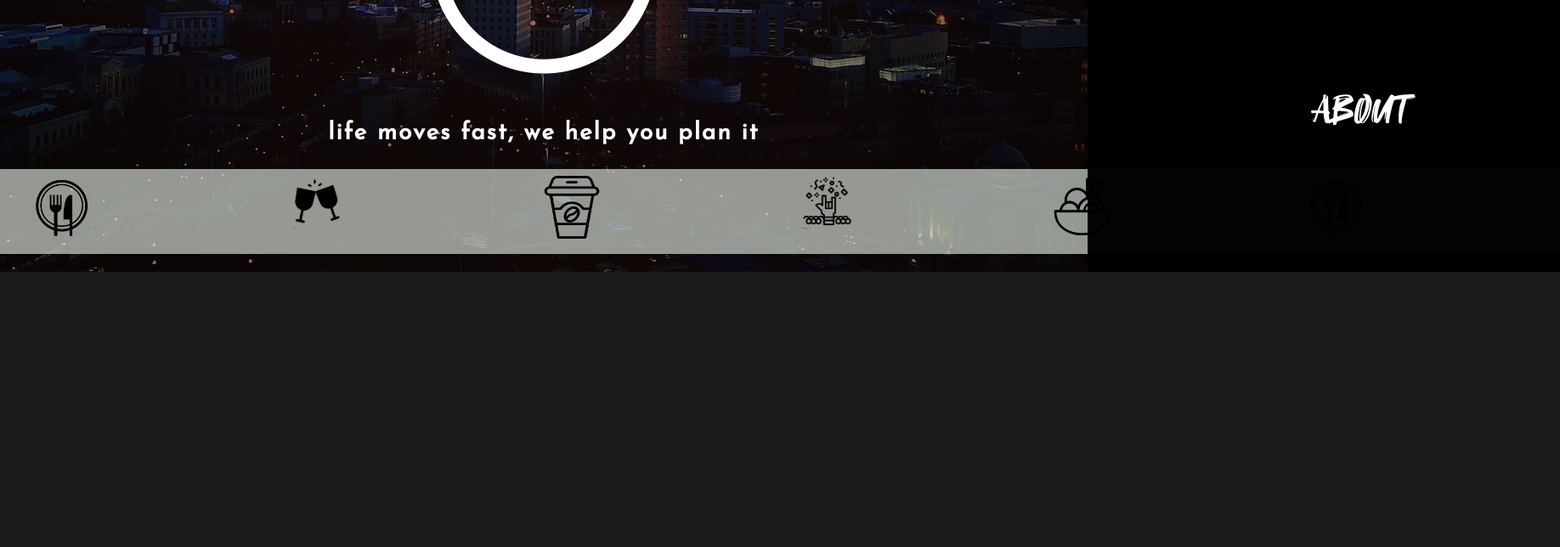
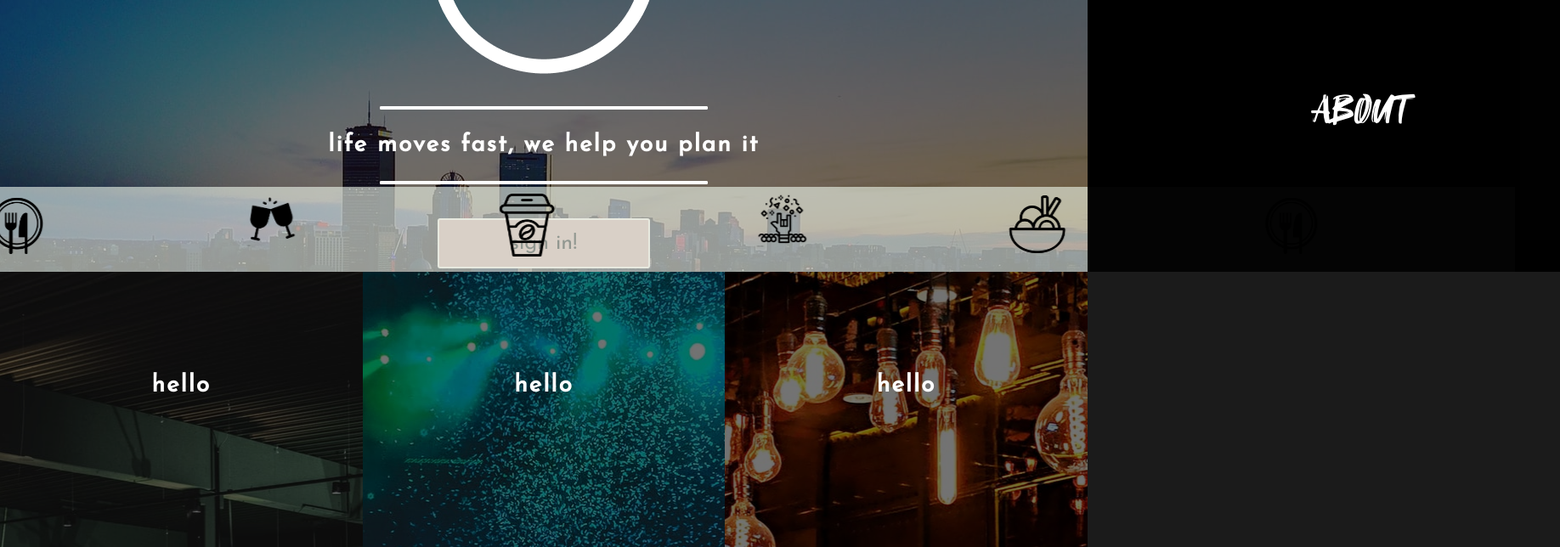
Before and after one commit to ryan-christopher/cs411-planit, a React (Create React App) app in the folder frontend/demo/: page / in a window 1280 px wide. Shown: the part 480-1124 px from the top of the page at 85% size, 1836 px wide, since content can reach past the window. Before the commit the page ends 800 px from the top, so only its background shows below. Built offline with nearby package versions, Linux system fonts and the light colour scheme.

Commit message:
sign in btn fix, started landing page 2nd section

```diff
--- a/frontend/demo/package.json
+++ b/frontend/demo/package.json
@@ -7,6 +7,7 @@
     "@testing-library/react": "^12.1.4",
     "@testing-library/user-event": "^13.5.0",
     "axios": "^0.26.1",
+    "gsap": "^3.10.2",
     "jquery": "^3.6.0",
     "react": "^18.0.0",
     "react-dom": "^18.0.0",
--- /dev/null
+++ b/frontend/demo/src/components/Signup.js
@@ -0,0 +1,143 @@
+import React from 'react'
+import $ from "jquery";
+import TweenMax from "gsap";
+import { Link } from 'react-router-dom';
+import { Power2, Power3, Elastic } from 'gsap';
+import "../style/signup.css";
+
+
+
+
+var viewportOffset = {
+    x: 0,
+    y: $(window).scrollTop()
+};
+
+
+var Magnet = function (elements) {
+    elements.each(function () {
+        var element = $(this);
+        var isMagnetic = false;
+        var isTransformed;
+        var max = element.attr("offset-hover-max") || .7;
+        var min = element.attr("offset-hover-min") || .5;
+
+        function grap(dx, dy) {
+            TweenMax.to(element, 0.3, { x: 0.6 * dx, y: 0.6 * dy, rotation: 0.07 * dx, ease: Power2.easeOut });
+        };
+
+        function reset() {
+            TweenMax.to(element, .7, { x: 0, y: 0, scale: 1, rotation: 0, ease: Elastic.easeOut });
+        };
+
+        $(window).on("mousemove", function (e) {
+            var mouse = {
+                x: e.clientX,
+                y: e.clientY - viewportOffset.y
+            };
+
+
+            var maxDistance = isMagnetic ? max : min;
+
+            var width = element.outerWidth();
+            var height = element.outerHeight();
+            var offset = element.offset();
+            var center = {
+                x: offset.left + width / 2,
+                y: offset.top + height / 2
+            };
+
+            var dx = mouse.x - center.x;
+            var dy = mouse.y - center.y;
+
+            isTransformed = false;
+
+            if ((Math.sqrt(dx * dx + dy * dy) < width * maxDistance) && (window.pageYOffset === 0)) {
+                isTransformed = true;
+                if (!isMagnetic) isMagnetic = true;
+                grap(dx, dy);
+
+            }
+
+            if (!isTransformed && isMagnetic) {
+                reset();
+                isMagnetic = false;
+            }
+        });
+    });
+};
+var i = 0;
+$(document).on("mouseenter mouseleave", '.magnet-btn', function (e) {
+    if (i === 0) {
+        var btn = $('.magnet-btn');
+        Magnet(btn);
+        i++;
+    }
+    var $element = $(this);
+    var width = $element.outerWidth();
+    var height = $element.outerHeight();
+    var x = (e.pageX - $element.offset().left - width / 2) * (width > height ? height / width : 1);
+    var y = (e.pageY - $element.offset().top - height / 2) * (height > width ? width / height : 1);
+    var $background = $element.find(".magnet-btn__bg");
+    var direction = Math.round((Math.atan2(y, x) * (180 / Math.PI) + 180) / 90 + 3) % 4;
+    if ("mouseenter" === e.type) {
+        switch (direction) {
+            case 0:
+                TweenMax.fromTo($background, 0.3, { left: "0%", top: "-100%" }, { top: "0%", left: "0%", ease: Power3.easeOut });
+                break;
+            case 1:
+                TweenMax.fromTo($background, 0.3, { left: "100%", top: "0%" }, { top: "0%", left: "0%", ease: Power3.easeOut });
+                break;
+            case 2:
+                TweenMax.fromTo($background, 0.3, { left: "0%", top: "100%" }, { top: "0%", left: "0%", ease: Power3.easeOut });
+                break;
+            case 3:
+                TweenMax.fromTo($background, 0.3, { left: "-100%", top: "0%" }, { top: "0%", left: "0%", ease: Power3.easeOut });
+                break;
+            default:
+                TweenMax.fromTo($background, 0.3, { left: "-100%", top: "0%" }, { top: "0%", left: "0%", ease: Power3.easeOut });
+                break;
+        }
+
+    } else {
+        switch (direction) {
+            case 0:
+                TweenMax.to($background, 0.3, { left: "0%", top: "-100%", ease: Power3.easeOut });
+                break;
+            case 1:
+                TweenMax.to($background, 0.3, { left: "100%", top: "0%", ease: Power3.easeOut });
+                break;
+            case 2:
+                TweenMax.to($background, 0.3, { left: "0%", top: "100%", ease: Power3.easeOut });
+                break;
+            case 3:
+                TweenMax.to($background, 0.3, { left: "-100%", top: "0%", ease: Power3.easeOut });
+                break;
+            default:
+                TweenMax.to($background, 0.3, { left: "-100%", top: "0%", ease: Power3.easeOut });
+                break;
+        }
+
+
+    }
+});
+
+
+
+function Signup() {
+    return (
+        <div>
+            <div className="bg bg--white"></div>
+            <div className="bg bg--black"></div>
+            <div className="wrapper">
+                <Link to="/" className="magnet-btn" offset-hover-max="0.5" offset-hover-min="0.5">
+                    <span>sign in!</span>
+                    <div className="magnet-btn__bg">(or sign up!)</div>
+                </Link>
+            </div>
+        </div>
+    )
+}
+
+
+export default Signup
--- a/frontend/demo/src/index.js
+++ b/frontend/demo/src/index.js
@@ -12,6 +12,7 @@ window.addEventListener('load', () => {
   preload.classList.add('preload-finish');
 })
 
+
 ReactDOM.render(
   <BrowserRouter>
     <App />
--- a/frontend/demo/src/pages/index.jsx
+++ b/frontend/demo/src/pages/index.jsx
@@ -1,11 +1,12 @@
 import React from 'react'
 import Preloader from '../components/Preloader'
 import Navbar from '../components/Navbar'
+import Signup from '../components/Signup'
 import "../style/pages.css"
 import "../style/home.css"
 
+
 function Home() {
-
     return (
         <div>
             <Preloader />
@@ -14,14 +15,18 @@ function Home() {
                 <div id="landingmask">
                     <h1>PLANIT</h1>
 
-
                     <img src="pictures/planit-logo.png" alt="The planit logo." id="landingpic" />
 
-                    <h3>life moves fast, we help you plan it</h3>
+                    <br />
 
+                    <hr className="thinline" />
+                    <h3 id="slogan">life moves fast, we help you plan it</h3>
+                    <hr className="thinline" />
 
-                    <div id="carousel">
-                        {/* FIRST HALF BANNER */}
+                    <Signup />
+
+                </div>
+                <div id="carousel" className="animated">
                     <img src="pictures/icon-bar-drinks.png" alt="bars" />
                     <div className="spacer"></div>
                     <img src="pictures/icon-coffee.png" alt="coffee" />
@@ -43,6 +48,25 @@ function Home() {
                     <img src="pictures/icon-food.png" alt="food" />
                     <div className="spacer"></div>
                 </div>
+                <div className="threecolflex">
+                    <div className="flexcol1">
+                        <div className="colmask">
+                            <h3 className="colheader">hello</h3>
+                        </div>
+
+                    </div>
+                    <div className="flexcol2">
+                        <div className="colmask">
+                            <h3 className="colheader">hello</h3>
+                        </div>
+
+                    </div>
+                    <div className="flexcol3">
+                        <div className="colmask">
+                            <h3 className="colheader">hello</h3>
+                        </div>
+
+                    </div>
                 </div>
             </div>
         </div>
@@ -50,4 +74,5 @@ function Home() {
     )
 }
 
+
 export default Home
--- a/frontend/demo/src/style/home.css
+++ b/frontend/demo/src/style/home.css
@@ -5,20 +5,25 @@ div#landing {
     background-attachment: fixed;
 }
 
+img#landingpic {
+    padding-top: 5vh;
+    padding-bottom: 3vh;
+}
+
 div#carousel {
     overflow-x: hidden;
-    position: relative;
     background-color: #f1faee9a;
     height: 100px;
     width: 200vw;
     min-width: 3000px;
+    margin-top: -100px;
     transform: translateX(-100vw);
-    animation: slide 20s linear 1s infinite normal;
+    animation: slide 25s linear 1s infinite normal;
 }
 
 @media screen and (max-width: 1500px) {
     div#carousel {
-        animation: fixslide 20s linear 1s infinite normal;
+        animation: fixedslide 25s linear 1s infinite normal;
     }
 
     #carousel>img {
@@ -36,7 +41,7 @@ div#carousel {
     }
 }
 
-@keyframes fixslide {
+@keyframes fixedslide {
     from {
         transform: translateX(-1500px);
     }
@@ -63,8 +68,45 @@ div.spacer {
     display: inline-block;
 }
 
-img#landingpic {
-    padding-top: 5vh;
-    padding-bottom: 3vh;
 
+.threecolflex {
+    display: flex;
+    flex-direction: row;
+    min-height: 100vh;
+    text-align: center;
 }
+
+.colmask {
+    width: 100%;
+    height: 100%;
+    background-color: rgba(0, 0, 0, 0.55);
+}
+
+.flexcol1 {
+    width: 33.33vw;
+    background-image: url("../../public/pictures/gym-pic.jpg");
+    background-position: center;
+    background-repeat: no-repeat;
+    background-attachment: fixed;
+}
+
+.flexcol2 {
+    width: 33.33vw;
+    background-image: url("../../public/pictures/concert-pic.jpg");
+    background-position: center;
+    background-repeat: no-repeat;
+    background-attachment: fixed;
+}
+
+.flexcol3 {
+    width: 33.33vw;
+    background-image: url("../../public/pictures/bar-pic.jpg");
+    background-position: center;
+    background-repeat: no-repeat;
+    background-attachment: fixed;
+}
+
+.colheader {
+    margin-top: 0;
+    padding-top: 15vh;
+}
--- a/frontend/demo/src/style/pages.css
+++ b/frontend/demo/src/style/pages.css
@@ -109,6 +109,23 @@ div#content {
     margin-right: auto;
 }
 
+.thinline {
+    height: 1px;
+    border-radius: 0px;
+    color: white;
+    background-color: white;
+    border: 1px solid white;
+    border-radius: 1px;
+    margin: 30px;
+    margin-top: 10px;
+    margin-bottom: 10px;
+    height: 2px;
+    width: 30vw;
+    display: block;
+    margin-left: auto;
+    margin-right: auto;
+}
+
 .flex-container-left-right>.flex-item-right>p {
     margin-top: 110px;
     text-align: right;
--- /dev/null
+++ b/frontend/demo/src/style/signup.css
@@ -0,0 +1,47 @@
+@import url('https://fonts.googleapis.com/css2?family=Josefin+Sans&family=Raleway&family=Spartan&display=swap');
+
+.wrapper {
+    position: relative;
+    width: 15vw;
+    min-width: 250px;
+    margin-left: auto;
+    margin-right: auto;
+    margin-top: 5vh;
+    margin-bottom: 5vh;
+}
+
+.wrapper .magnet-btn {
+    position: relative;
+    font-family: 'Josefin Sans', sans-serif;
+    font-size: 25px;
+    padding: 15px 60px;
+    display: block;
+    color: black;
+    text-decoration: none;
+    text-align: center;
+    background-color: #B7918C;
+    border: 2px solid #f1faee9a;
+    transition: color border 0.2s ease-in;
+    overflow: hidden;
+    border-radius: 3px;
+}
+
+.wrapper .magnet-btn__bg {
+    position: absolute;
+    display: flex;
+    color: white;
+    align-items: center;
+    justify-content: center;
+    width: 100%;
+    height: 100%;
+    top: 0;
+    left: 100%;
+    background-color: #905f59;
+    transform-origin: center center;
+    pointer-events: none;
+}
+
+.magnet-btn:hover {
+    border: 2px solid #BB0502;
+    transition: border 0.5s;
+}
```
Also changed, not shown: 2 other files (tests, documents, lock files or other folders). Lines whose indentation alone changed are shown as unchanged.
